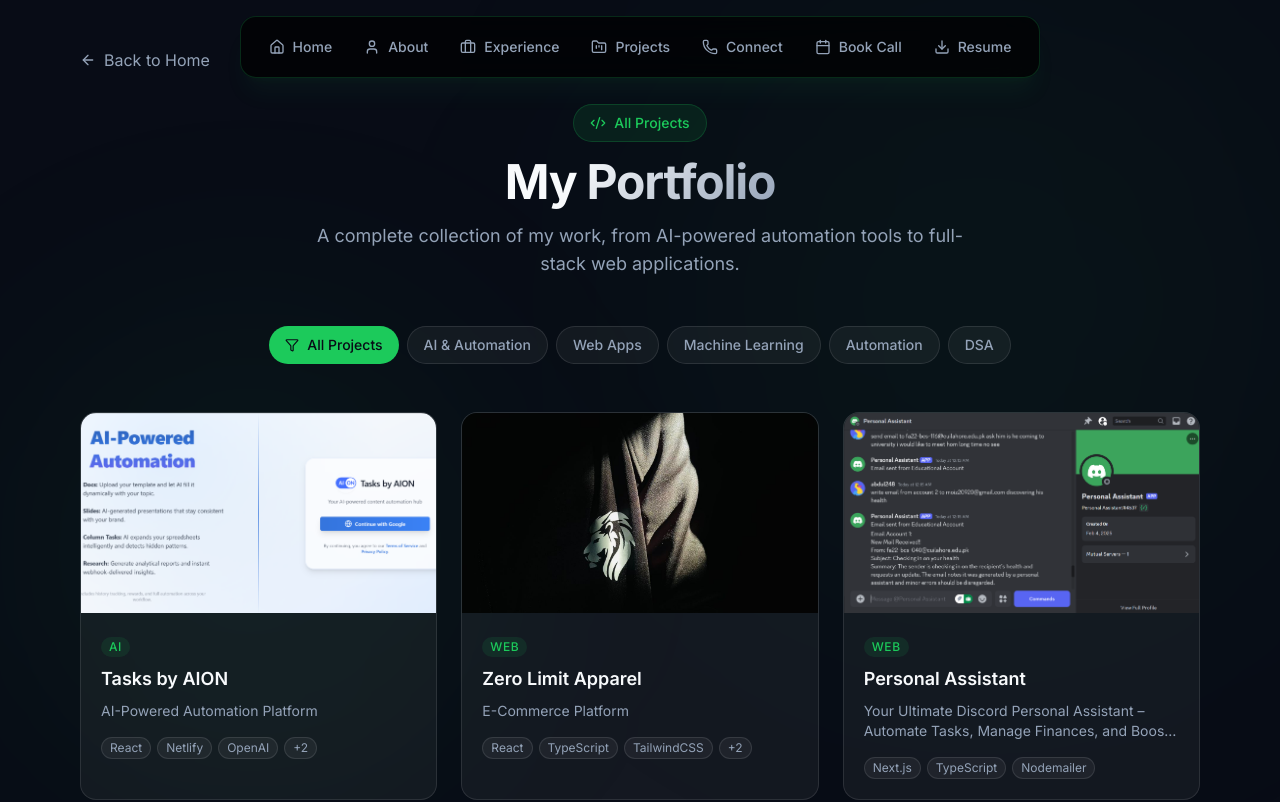
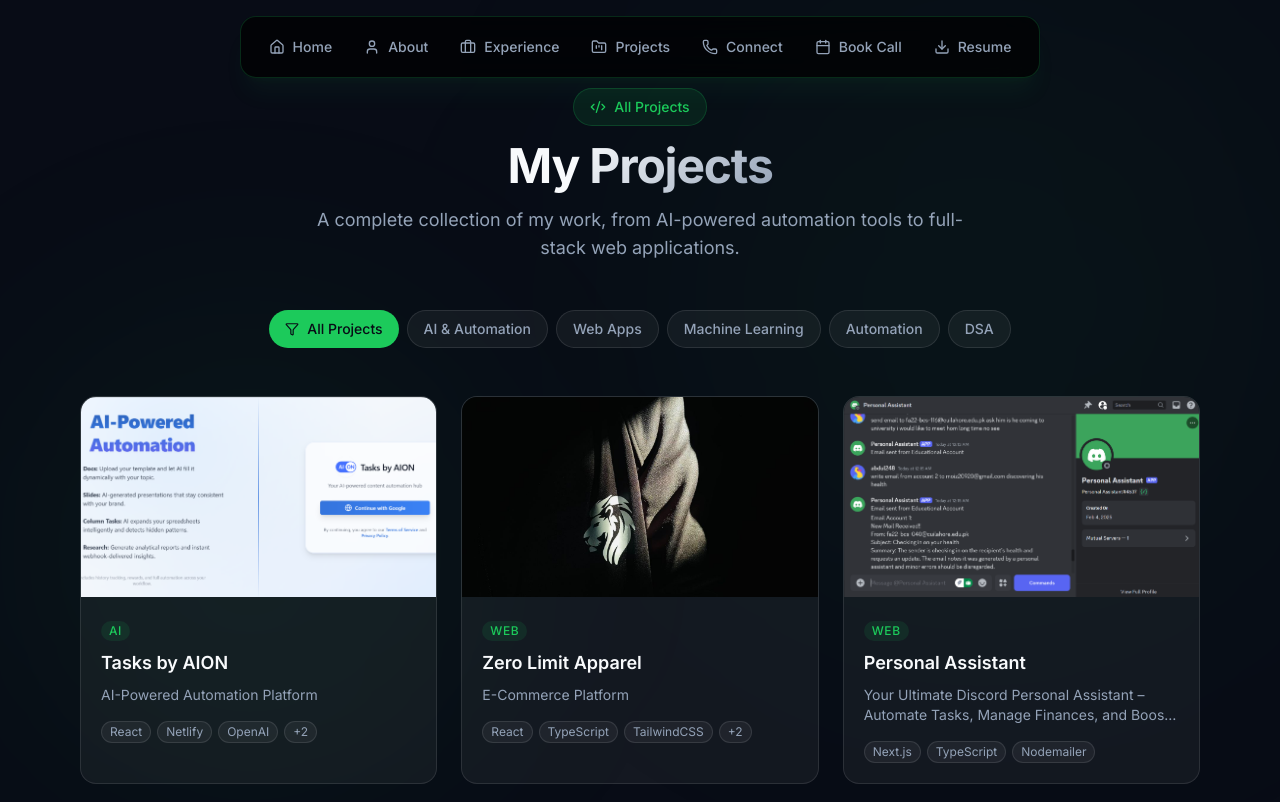
Before and after one commit to abdulmoiz248/Abdul-Moiz, a Next.js app: page /projects in a window 1280 px wide. Shown: the top 802 px of the page. Built offline with nearby package versions, Linux system fonts and the light colour scheme.

Commit message:
fixed projects

```diff
--- a/src/app/projects/[slug]/page.tsx
+++ b/src/app/projects/[slug]/page.tsx
@@ -25,7 +25,7 @@
   }
 
   return (
-    <div className="min-h-screen bg-background">
+    <div className="min-h-screen bg-background pt-10 sm:pt-20">
       {/* Background effects */}
       <div className="pointer-events-none fixed inset-0 overflow-hidden">
         <div className="absolute right-0 top-0 h-[600px] w-[600px] rounded-full bg-accent/5 blur-[150px]" />
@@ -33,14 +33,7 @@
       </div>
 
       <div className="container relative z-10 mx-auto max-w-4xl px-4 py-12">
-        {/* Back Button */}
-        <Link
-          href="/projects"
-          className="mb-8 inline-flex items-center gap-2 text-muted-foreground transition-colors hover:text-accent"
-        >
-          <ArrowLeft className="h-4 w-4" />
-          Back to Projects
-        </Link>
+
 
         {/* Project Header */}
         <div className="mb-12">
@@ -119,15 +112,6 @@
               </p>
             </div>
 
-            <div>
-              <h3 className="mb-3 text-lg font-semibold text-accent">Key Features</h3>
-              <ul className="list-inside list-disc space-y-2 text-muted-foreground">
-                <li>Built with modern technologies for optimal performance</li>
-                <li>Clean, intuitive user interface</li>
-                <li>Scalable architecture for future enhancements</li>
-                <li>Comprehensive error handling and edge cases</li>
-              </ul>
-            </div>
 
             <div>
               <h3 className="mb-3 text-lg font-semibold text-accent">Lessons Learned</h3>
--- a/src/app/projects/page.tsx
+++ b/src/app/projects/page.tsx
@@ -22,7 +22,7 @@
     : projects.filter((p) => p.category === activeCategory)
 
   return (
-    <div className="min-h-screen bg-background">
+    <div className="min-h-screen bg-background pt-20 sm:pt-10">
       {/* Background effects */}
       <div className="pointer-events-none fixed inset-0 overflow-hidden">
         <div className="absolute right-0 top-0 h-[600px] w-[600px] rounded-full bg-accent/5 blur-[150px]" />
@@ -30,14 +30,7 @@
       </div>
 
       <div className="container relative z-10 mx-auto max-w-6xl px-4 py-12">
-        {/* Back to Home */}
-        <Link
-          href="/"
-          className="mb-8 inline-flex items-center gap-2 text-muted-foreground transition-colors hover:text-accent"
-        >
-          <ArrowLeft className="h-4 w-4" />
-          Back to Home
-        </Link>
+
 
         {/* Header */}
         <div className="mb-12 text-center">
@@ -47,7 +40,7 @@
           </div>
           <h1 className="mb-4 text-4xl font-bold tracking-tight text-foreground md:text-5xl">
             My{' '}
-            <span className="text-gradient">Portfolio</span>
+            <span className="text-gradient">Projects</span>
           </h1>
           <p className="mx-auto max-w-2xl text-lg text-muted-foreground">
             A complete collection of my work, from AI-powered automation tools to full-stack web applications.
--- a/src/components/Layouts/Footer.tsx
+++ b/src/components/Layouts/Footer.tsx
@@ -48,10 +48,10 @@
 
 
   const quickLinks = [
-    { label: "About", href: "#about" },
-    { label: "Experience", href: "#experience" },
-    { label: "Projects", href: "#projects" },
-    { label: "Contact", href: "#contact" },
+    { label: "About", href: "/#about" },
+    { label: "Experience", href: "/#experience" },
+    { label: "Projects", href: "/#projects" },
+    { label: "Contact", href: "/#socials" },
   ];
 
 
--- a/src/data/project.ts
+++ b/src/data/project.ts
@@ -11,6 +11,8 @@
     githubUrl: "",
     deployedUrl: "https://tasks.go-aion.com/login",
     category: "ai",
+   motivation:"",
+   lessonLearnt:""
   },
   {
     title: "Zero Limit Apparel",
```
